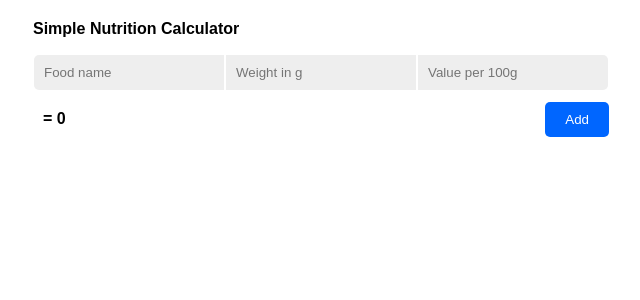
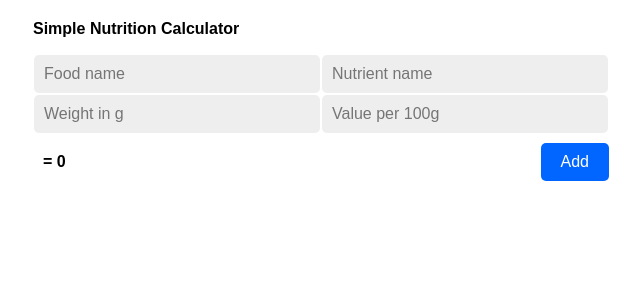
Before and after one commit to andrereus/simple-nutrition-calculator, a React (Vite) app: page / in a window 1280 px wide. Shown: the top 300 px of the page, without its empty margins (319-959 px from the left). Built offline with nearby package versions, Linux system fonts and the light colour scheme.

Commit message:
Nutrient name

```diff
--- a/src/components/App.js
+++ b/src/components/App.js
@@ -9,6 +9,7 @@ class App extends Component {
     this.state = {
       items: [],
       currentItem: {
+        nutrient: '',
         food: '',
         weight: '',
         nutrition: '',
@@ -27,11 +28,12 @@ class App extends Component {
     let loadedState = JSON.parse(localStorage.getItem('savedState'));
 
     if (loadedState) {
-      let {items} = loadedState;
+      let {items, currentItem: {nutrient}} = loadedState;
 
       this.setState({
         items: items,
         currentItem: {
+          nutrient: nutrient,
           food: '',
           weight: '',
           nutrition: '',
@@ -47,23 +49,29 @@ class App extends Component {
   }
 
   handleInput(e) {
-    let {food, weight, nutrition} = this.state.currentItem;
-    let foodInput = e.target.name === 'food' ? e.target.value : food;
-    let weightInput = e.target.name === 'weight' ? e.target.value : weight;
-    let nutritionInput = e.target.name === 'nutrition' ? e.target.value : nutrition;
+    let {nutrient, food, weight, nutrition} = this.state.currentItem;
+
+    let input = {
+      nutrient: e.target.name === 'nutrient' ? e.target.value : nutrient,
+      food: e.target.name === 'food' ? e.target.value : food,
+      weight: e.target.name === 'weight' ? e.target.value : weight,
+      nutrition: e.target.name === 'nutrition' ? e.target.value : nutrition
+    };
+
     let newResult;
 
-    if (weightInput !== '' && nutritionInput !== '') {
-      let calcResult = Number(weightInput) / 100 * Number(nutritionInput);
+    if (input.weight !== '' && input.nutrition !== '') {
+      let calcResult = Number(input.weight) / 100 * Number(input.nutrition);
       newResult = calcResult.toFixed(2);
     } else {
       newResult = 0;
     }
 
     let currentItem = {
-      food: foodInput,
-      weight: weightInput,
-      nutrition: nutritionInput,
+      nutrient: input.nutrient,
+      food: input.food,
+      weight: input.weight,
+      nutrition: input.nutrition,
       result: newResult,
       key: Date.now()
     };
@@ -83,6 +91,7 @@ class App extends Component {
       this.setState({
         items: items,
         currentItem: {
+          nutrient: newItem.nutrient,
           food: '',
           weight: '',
           nutrition: '',
@@ -113,6 +122,7 @@ class App extends Component {
       this.setState({
         items: [],
         currentItem: {
+          nutrient: '',
           food: '',
           weight: '',
           nutrition: '',
@@ -128,7 +138,7 @@ class App extends Component {
       <div className="app__container">
         <h1 className="app__title">Simple Nutrition Calculator</h1>
         <Form addItem={this.addItem} handleInput={this.handleInput} currentItem={this.state.currentItem} />
-        <List items={this.state.items} deleteItem={this.deleteItem} resetAll={this.resetAll} />
+        <List items={this.state.items} deleteItem={this.deleteItem} resetAll={this.resetAll} nutrient={this.state.currentItem.nutrient}/>
       </div>
     );
   }
--- a/src/components/Form.js
+++ b/src/components/Form.js
@@ -2,12 +2,12 @@ import React, {Component} from 'react';
 
 class Form extends Component {
   render() {
-    let {food, weight, nutrition, result} = this.props.currentItem;
+    let {nutrient, food, weight, nutrition, result} = this.props.currentItem;
 
     return (
       <div className="form__container">
         <form onSubmit={this.props.addItem}>
-          <div className="form__input">
+          <div className="form__input form__input-names">
             <input
               type="text"
               name="food"
@@ -17,6 +17,17 @@ class Form extends Component {
               className="form__food"
               autoComplete="off"
             />
+            <input
+              type="text"
+              name="nutrient"
+              placeholder="Nutrient name"
+              value={nutrient}
+              onChange={this.props.handleInput}
+              className="form__nutrient"
+              autoComplete="off"
+            />
+          </div>
+          <div className="form__input form__input-values">
             <input
               type="number"
               name="weight"
@@ -29,7 +40,7 @@ class Form extends Component {
             <input
               type="number"
               name="nutrition"
-              placeholder="Value per 100g"
+              placeholder={nutrient.length > 0 ? nutrient + ' per 100g' : 'Value per 100g'}
               value={nutrition}
               onChange={this.props.handleInput}
               className="form__nutrition"
@@ -37,7 +48,7 @@ class Form extends Component {
             />
           </div>
           <div className="form__action">
-            <span className="form__result">= {result}</span>
+            <span className="form__result">= {result} {nutrient}</span>
             <button type="submit" className="form__button">
               Add
             </button>
--- a/src/components/List.js
+++ b/src/components/List.js
@@ -8,8 +8,8 @@ class List extends Component {
         <tbody>
           {this.props.items.map(item => (
             <tr key={item.key}>
-              <td>{item.food}</td>
-              <td>{item.result}</td>
+              <td className="list__name">{item.food}</td>
+              <td className="list__value">{item.result} {this.props.nutrient}</td>
               <td>
                 <button className="list__delete" onClick={() => this.props.deleteItem(item.key)}>
                   X
@@ -19,9 +19,9 @@ class List extends Component {
           ))}
           {this.props.items.length > 1 &&
             <tr>
-              <td className="bold">Total</td>
-              <td className="bold">{_.sumBy(this.props.items, obj => Number(obj.result)).toFixed(2)}</td>
-              <td>
+              <td className="list__name bold">Total</td>
+              <td className="list__value bold">{_.sumBy(this.props.items, obj => Number(obj.result)).toFixed(2)} {this.props.nutrient}</td>
+              <td className="list__action">
                 <a href="#" className="list__reset" onClick={this.props.resetAll}>Reset</a>
               </td>
             </tr>
--- a/src/styles/components/_form.scss
+++ b/src/styles/components/_form.scss
@@ -9,23 +9,11 @@
     border: none;
     background: #eee;
     margin: 2px 1px 0;
-    outline: none;
-  }
-}
+    border-radius: 5px;
 
-.form__food {
-  border-radius: 5px 0 0 5px;
-
-  @media (max-width: 576px) {
-    border-radius: 0;
-  }
-}
-
-.form__nutrition {
-  border-radius: 0 5px 5px 0;
-
-  @media (max-width: 576px) {
-    border-radius: 0;
+    @media (max-width: 576px) {
+      border-radius: 0;
+    }
   }
 }
 
--- a/src/styles/components/_list.scss
+++ b/src/styles/components/_list.scss
@@ -7,6 +7,10 @@
     border-bottom: 1px solid #ccc;
     padding: 10px;
   }
+}
+
+.list__value {
+  text-align: center;
 }
 
 .list__delete {
--- a/src/styles/main.scss
+++ b/src/styles/main.scss
@@ -1,4 +1,5 @@
 @import 'vendor/minireset';
+@import 'utils/reset';
 @import 'utils/helper';
 @import 'components/app';
 @import 'components/form';
--- a/src/styles/utils/_helper.scss
+++ b/src/styles/utils/_helper.scss
@@ -1,3 +1,3 @@
 .bold {
-    font-weight: bold;
+  font-weight: bold;
 }
--- /dev/null
+++ b/src/styles/utils/_reset.scss
@@ -0,0 +1,5 @@
+input,
+button {
+  outline: none;
+  font-size: 16px;
+}
```
